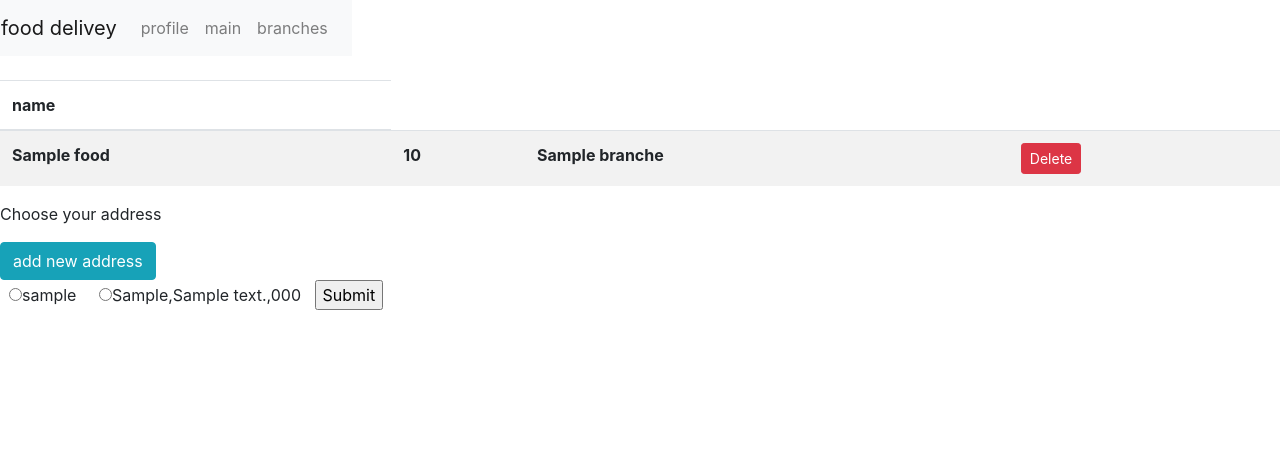
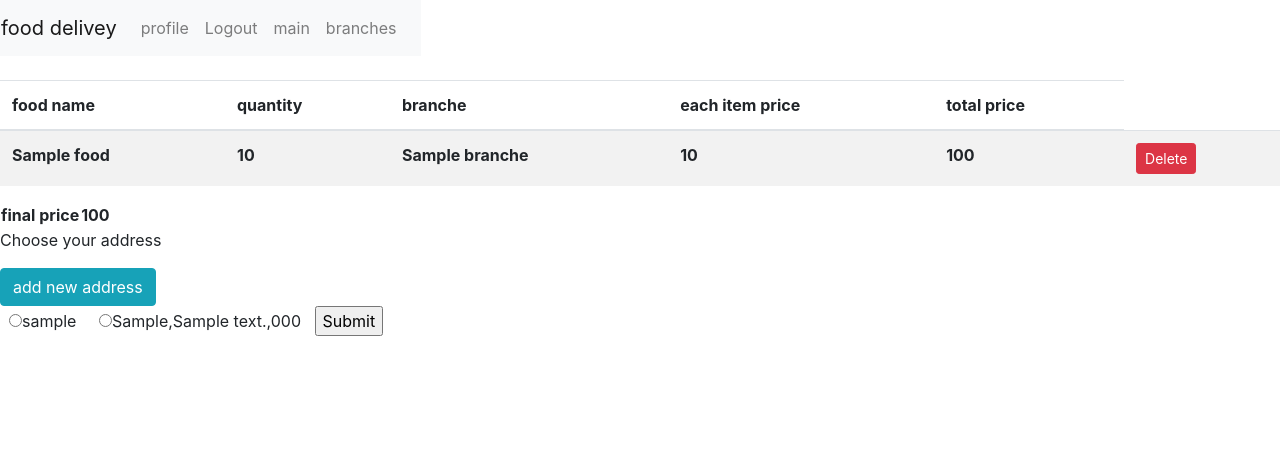
Before and after one commit to saraakarimii/restaurant_web, a Django app: page /costumer/bill/ in a window 1280 px wide. Shown: the top 468 px of the page. Run offline with Django 3.2, Linux system fonts and the light colour scheme; a user stored in the database is signed in; tables that the repository leaves empty hold one stand-in row (values such as "Sample post"); lists and menus that the app fills with data are empty; some libraries are stand-ins or nearby versions.

Commit message:
food photoes menu and branch

```diff
--- a/src/branche/urls.py
+++ b/src/branche/urls.py
@@ -6,17 +6,17 @@ from .views import *
 
 from django.contrib.auth.decorators import permission_required
 urlpatterns = [
-    path('',permission_required('is_staff')(panel.as_view()),name='branche_panel'),
-    path('complete/',permission_required('is_staff')(branche_complete.as_view()),name='complete_branch'),
-    path('main_complete/',permission_required('is_staff')(main_branche_complete.as_view()),name='main_complete_branch'),
-    path('menu/',permission_required('is_staff')(meanuList.as_view()),name='menulist_b'),
-    path('add_menu/',permission_required('is_staff')(addmenu_item.as_view()),name='add_item'),
-    path('menu/<int:pk>/edite',permission_required('is_staff')(edit_menu.as_view()),name='edite_menu_item'),
-    path('menu/<int:pk>/delete',permission_required('is_staff')(delete_menu.as_view()),name='delete_menu_item'),
-    path('<int:pk>/edite_branche/',permission_required('is_staff')(Edite_branche_Profile.as_view()),name='edite_branch'),
-    path('<int:pk>/edite_user/',permission_required('is_staff')(EditeProfile.as_view()),name='edite_profile'),
-    path('orders/',permission_required('is_staff')(orders.as_view()),name='orders'),
-    path('orders/<int:pk>/',permission_required('is_staff')(order_details.as_view()),name='orders_item')
+    path('',panel.as_view(),name='branche_panel'),
+    path('complete/',branche_complete.as_view(),name='complete_branch'),
+    path('main_complete/',main_branche_complete.as_view(),name='main_complete_branch'),
+    path('menu/',meanuList.as_view(),name='menulist_b'),
+    path('add_menu/',addmenu_item.as_view(),name='add_item'),
+    path('menu/<int:pk>/edite',edit_menu.as_view(),name='edite_menu_item'),
+    path('menu/<int:pk>/delete',delete_menu.as_view(),name='delete_menu_item'),
+    path('<int:pk>/edite_branche/',Edite_branche_Profile.as_view(),name='edite_branch'),
+    path('<int:pk>/edite_user/',EditeProfile.as_view(),name='edite_profile'),
+    path('orders/',orders.as_view(),name='orders'),
+    path('orders/<int:pk>/',order_details.as_view(),name='orders_item')
 
 
 
--- a/src/branche/views.py
+++ b/src/branche/views.py
@@ -6,8 +6,7 @@ from django.views.generic import ListView, UpdateView,DeleteView,CreateView,Temp
 from django.urls import reverse_lazy
 from django.http.response import HttpResponseRedirect, HttpResponse
 from accounts.models import CostumUser
-def panel_branche(req):
-    return render(req,'pages/branche/panel.html')
+
 
 class panel(TemplateView):
     def post(self, request):
@@ -88,7 +87,7 @@ class addmenu_item(CreateView):
 
 class edit_menu(UpdateView):
     model=MenuItem
-    fields=["price",'food','quantity']
+    fields=["price",'food','quantity','photo']
     template_name='pages/edite_add.html'
     success_url ="/branche/menu/"
 
--- a/src/costumer/urls.py
+++ b/src/costumer/urls.py
@@ -9,7 +9,7 @@ urlpatterns = [
     path('add_address/',Add_Adress,name='add_address'),
     path('all_address/',AllAddressList.as_view(),name='all_address'),
     path('address/<int:pk>/edite',EditeAddress.as_view(),name="edite_add"),
-    path('address/<int:pk>/delete', OrderItemDelete.as_view(),name='delete_add'),
+    path('address/<int:pk>/delete', AddressDelete.as_view(),name='delete_add'),
     path('history/',OrderHistoryList.as_view(),name='order_history'),
     path('branche/', AllBrancheList.as_view(),name='branches'),
     path('branche/<int:pk>', meanuList.as_view(),name='menui'),
--- a/src/costumer/views.py
+++ b/src/costumer/views.py
@@ -53,7 +53,7 @@ class EditeProfile(UpdateView):
     template_name='pages/edite_add.html'
     success_url ="/costumer/"
 
-class OrderItemDelete(DeleteView):
+class AddressDelete(DeleteView):
     model=Address
     template_name='pages/delete.html'
     success_url ="/costumer/bill/"
@@ -68,20 +68,22 @@ class AllBrancheList(ListView):
     model=Branche
     template_name='pages/costumer/branche_list.html'
 
-class meanuList(ListView):
+class meanuList(TemplateView):
     template_name='pages/costumer/menu_list.html'
     model=MenuItem
-    def get_queryset(self):
 
-        qs =super().get_queryset()
+    def get_context_data(self, **kwargs):
+        context = super().get_context_data(**kwargs)
+        context['object_list']=MenuItem.objects.filter(branche__id=kwargs['pk'])
+        context['branche']=MenuItem.objects.filter(branche__id=kwargs['pk']).first()
+        return context
 
-        return qs.filter(branche__id=self.kwargs['pk'])
 
 
 class OrderItemDelete(DeleteView):
-    model=Address
+    model=OrderItem
     template_name='pages/delete.html'
-    success_url ="/costumer/all_address/"
+    success_url ="/costumer/bill/"
 
 class bill_view(TemplateView):
     PermissionError_message='you should add from one branche'
@@ -101,6 +103,7 @@ class bill_view(TemplateView):
             customer=Customer.objects.get(device=device)
 
         context['orders'] = OrderItem.objects.filter(bill__owner=customer).filter(bill__customer_status="O")
+        context['bill_obj']=bill.objects.filter(owner=customer).filter(customer_status="O")
 
         return context
 
@@ -163,7 +166,7 @@ class Add(DetailView):
 
             order, created=bill.objects.get_or_create(owner=customer,customer_status='O')
 
-            orderitem, created=OrderItem.objects.get_or_create(bill=order,item=item)
+
 
 
             quantity=request.POST.get('quantity')
@@ -173,6 +176,7 @@ class Add(DetailView):
                 pk=self.kwargs['pk']
                 return redirect(f"/costumer/branche/food/{pk}")
 
+            orderitem, created=OrderItem.objects.get_or_create(bill=order,item=item)
             item.quantity-=int(quantity)
 
             orderitem.quantity=quantity
--- a/src/store/models.py
+++ b/src/store/models.py
@@ -69,6 +69,10 @@ class MenuItem(models.Model):
     photo=models.ImageField(upload_to=get_uploade_path,blank=True,null=True)
     quantity=models.PositiveIntegerField()
 
+    @property
+    def photo_url(self):
+        if self.photo and hasattr(self.photo, 'url'):
+            return self.photo.url
 
 class OrderItem(models.Model):
     item=models.ForeignKey(MenuItem,on_delete=models.CASCADE,null=True,related_name="order_item")
@@ -82,7 +86,7 @@ class OrderItem(models.Model):
 
     @property
     def get_total(self):
-        total=self.item.price * self.quantity
+        total=int(self.item.price) * int(self.quantity)
         return total
 
 
@@ -115,7 +119,7 @@ class bill(models.Model):
     branche_status=models.CharField(choices=ORDER_STATUS,max_length=1,null=True,blank=True)
     ordered_date=models.DateTimeField(auto_now_add=True)
     address=models.ForeignKey(Address,on_delete=models.CASCADE,null=True,blank=True)
-    total_price=models.IntegerField()
+    total_price=models.IntegerField(null=True,blank=True)
 
     def __str__(self):
         return str(self.owner)
--- a/src/template/pages/branche/add_menu_item.html
+++ b/src/template/pages/branche/add_menu_item.html
@@ -17,7 +17,7 @@
 
 {% endblock nav %}
 {%block content%}
-<form method="POST" class="post-form">
+<form method="POST" class="post-form" enctype="multipart/form-data">
     {% csrf_token %}
     {{ form.as_p }}
     <button type="submit" class="save btn btn-default">Save</button>
--- a/src/template/pages/branche/menu_list_branche.html
+++ b/src/template/pages/branche/menu_list_branche.html
@@ -36,7 +36,7 @@
             <th>{{ object.food.name }}</th>
             <th>{{ object.price }}</th>
 
-            <th><img src="{{ MEDIA_URL }}/media/{{object.branche}}/food/{{object.food.name}}.jpg" width="200px"
+            <th><img src="{{ object.photo_url|default_if_none:'#' }}" width="200px"
               height="200px" /></th>
 
 
--- a/src/template/pages/costumer/card_list.html
+++ b/src/template/pages/costumer/card_list.html
@@ -4,6 +4,9 @@
     {% if user.is_authenticated %}
     <li class="nav-item">
         <a class="nav-link" href="{% url 'customer_panel' %}">profile</a>
+      </li>
+      <li class="nav-item">
+        <a class="nav-link" href="{% url 'logout' %}">Logout</a>
       </li>
     {%endif%}
 
@@ -31,17 +34,22 @@
     <thead>
         <tr>
 
-            <th scope="col">name</th>
+            <th scope="col">food name</th>
+            <th scope="col">quantity</th>
+            <th scope="col">branche</th>
+            <th scope="col">each item price</th>
+            <th scope="col">total price</th>
             {% comment %} <th scope="col">edite</th>
             <th scope="col">delete</th> {% endcomment %}
 
         </tr>
     </thead>
     <tbody id="list2">
+        {% for o in orders %}
         <tr>
 
 
-        {% for o in orders %}
+
 
 
 
@@ -51,7 +59,8 @@
 
             <th>{{ o.quantity }}</th>
             <th>{{ o.item.branche.name }}</th>
-
+            <th>{{ o.item.price }}</th>
+            <th>{{ o.get_total }}</th>
 
             {% comment %} <th>
                 <a href="{% url 'fedite' object.pk %}" class="btn btn-info">edit</a>
@@ -63,6 +72,18 @@
         </tr>
         {% endfor %}
     </tbody>
+</table>
+<table>
+    <thead>
+        <tr>
+            {% for i in bill_obj %}
+
+            <th scope="col">final price</th>
+            <th scope="col">{{i.card_total}}</th>
+            {%endfor%}
+
+        </tr>
+    </thead>
 </table>
 
 
--- a/src/template/pages/costumer/customer_panel.html
+++ b/src/template/pages/costumer/customer_panel.html
@@ -2,7 +2,7 @@
 {% block nav %}
 <li class="nav-item active">
 
-
+  <li class="nav-item">
     <a class="nav-link" href="{% url 'logout' %}">Logout</a>
   </li>
 
@@ -22,7 +22,7 @@
   <li class="nav-item">
     <a class="nav-link" href="{% url 'order_history' %}">history</a>
   </li>
-
+</li>
 
 
 
--- a/src/template/pages/costumer/menu_list.html
+++ b/src/template/pages/costumer/menu_list.html
@@ -21,7 +21,7 @@
 {% endblock nav %}
 {%block content%}
 
-
+<h1>{{branche.branche.name}}</h1>
 <table class="table table-striped mt-4">
     <thead>
         <tr>
@@ -41,7 +41,7 @@
             <th>{{ object.food.name }}</th>
             <th>{{ object.price }}</th>
 
-            <th><img src="{{ MEDIA_URL }}/media/{{object.branche}}/food/{{object.food.name}}.jpg" width="200px"
+            <th><img src="{{ object.photo_url|default_if_none:'#' }}" width="200px"
               height="200px" /></th>
 
 
--- a/src/template/pages/edite_add.html
+++ b/src/template/pages/edite_add.html
@@ -1,6 +1,6 @@
 {% extends 'base.html' %}
 {%block content%}
-<form method="post">
+<form method="post" enctype="multipart/form-data">
     {% csrf_token %}
     {{ form.as_p }}
     <input type="submit" value="Save">
```
Also changed, not shown: src/template/index.html (+10 -1 lines), src/media/عطاویچ پاسداران/food/هاتداگ.png (added), src/media/عطاویچ پاسداران/food/پاستاااا.jpg (added), src/media/عطاویچ پاسداران/food/پیتزا_پپرونی.jpg (added), src/media/پرپروک تهرانپارس/food/سارا.png (deleted), src/media/پرپروک تهرانپارس/food/پیتزا_پپرونی.jpg (renamed from src/media/پرپروک تهرانپارس/food/پیتزا پپرونی.jpg), src/media/پرپروک رسالت/food/پیتزا_پپرونی.jpg (renamed from src/media/پرپروک رسالت/food/پیتزا پپرونی.jpg), src/store/migrations/0008_auto_20220113_0817.py (added).
